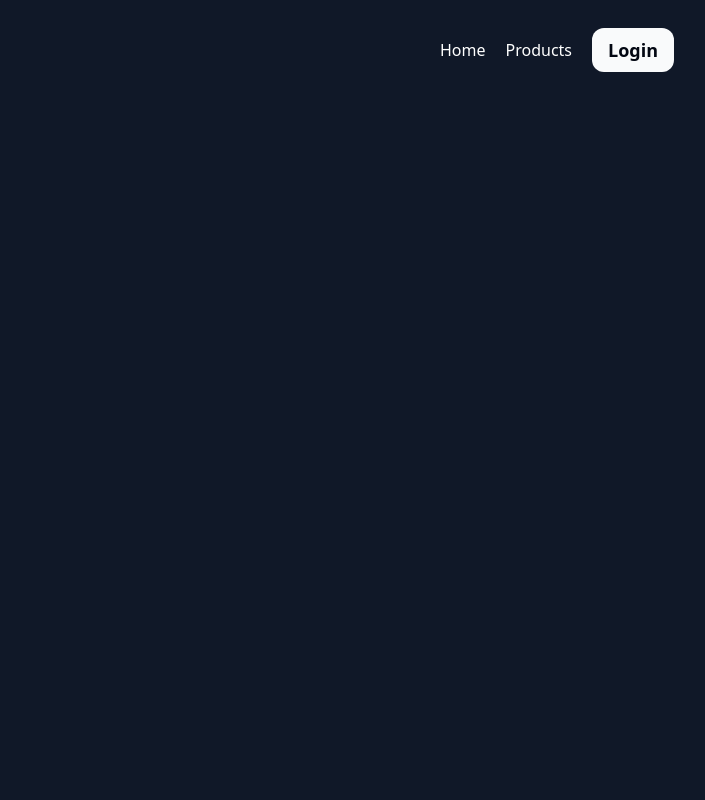
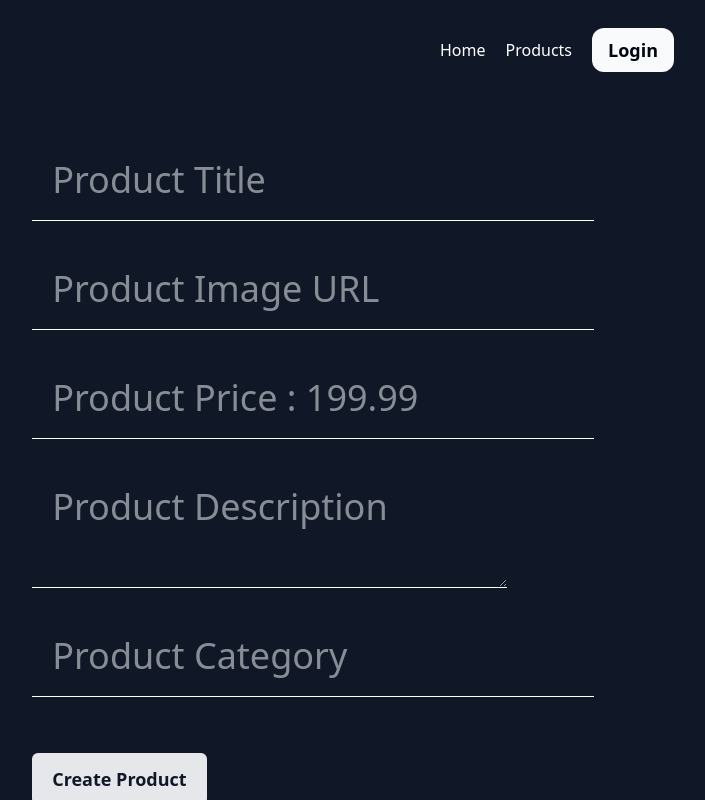
Before and after one commit to AkshatP27/Products_Store, a React (Vite) app in the folder frontend/: page /admin/create-product in a window 1280 px wide. Before the commit this address had no page. Shown: the whole page, without its empty margins (83-788 px from the left). Built offline with nearby package versions, Linux system fonts and the light colour scheme; no server answers.

Commit message:
Product Management & Admin Product CRUD Operations

```diff
--- a/frontend/src/App.jsx
+++ b/frontend/src/App.jsx
@@ -3,17 +3,19 @@ import Mainroutes from "./routes/Mainroutes";
 import Navbar from "./components/Navbar";
 import { asyncCurrentUser } from "./store/actions/userActions";
 import { useDispatch } from "react-redux";
+import { asyncLoadProducts } from "./store/actions/productActions";
 
 const App = () => {
   const dispatch = useDispatch();
 
   useEffect(() => {
     dispatch(asyncCurrentUser());
+    dispatch(asyncLoadProducts());
   }, [])
 
 
   return (
-    <div className="px-[9%] w-screen h-screen bg-gray-900 text-white font-thin">
+    <div className="overflow-auto px-[9%] pb-9 w-screen h-screen bg-gray-900 text-white font-thin">
       <Navbar />
       <Mainroutes />
     </div>
--- a/frontend/src/components/Navbar.jsx
+++ b/frontend/src/components/Navbar.jsx
@@ -1,17 +1,47 @@
 import React from "react";
-import { NavLink } from "react-router-dom";
+import { useDispatch, useSelector } from "react-redux";
+import { NavLink, useNavigate } from "react-router-dom";
+import { asyncLogoutUser } from "../store/actions/userActions";
 
 const Navbar = () => {
+  const user = useSelector((state) => state.userReducer.userData);
+  const dispatch = useDispatch();
+  const navigate = useNavigate();
+
+  const LogOutHandler = () => {
+    dispatch(asyncLogoutUser());
+    navigate("/");
+  };
+
   return (
     <nav className="mb-10 flex justify-center items-center gap-x-5 p-7">
       <NavLink to="/">Home</NavLink>
       <NavLink to="/products">Products</NavLink>
-      <NavLink
-        to="/login"
-        className="font-bold text-lg text-gray-950 bg-gray-50 py-2 px-4 rounded-xl"
-      >
-        Login
-      </NavLink>
+
+      {user && user?.isAdmin && (
+        <NavLink to="/admin/create-product">Create Product</NavLink>
+      )}
+
+      {user ? (
+        <>
+          {/* <NavLink to="/admin/create-product">Create Product</NavLink> */}
+          <button
+            className="cursor-pointer font-bold text-lg text-gray-950 bg-gray-50 py-2 px-4 rounded-xl"
+            onClick={LogOutHandler}
+          >
+            Logout
+          </button>
+        </>
+      ) : (
+        <>
+          <NavLink
+            to="/login"
+            className="cursor-pointer font-bold text-lg text-gray-950 bg-gray-50 py-2 px-4 rounded-xl"
+          >
+            Login
+          </NavLink>
+        </>
+      )}
     </nav>
   );
 };
--- a/frontend/src/pages/Login.jsx
+++ b/frontend/src/pages/Login.jsx
@@ -1,16 +1,18 @@
 import React from "react";
 import { useForm } from "react-hook-form";
 import { nanoid } from "nanoid";
-import { Link } from "react-router-dom";
+import { Link, useNavigate } from "react-router-dom";
 import { useDispatch } from "react-redux";
 import { asyncLoginUser } from "../store/actions/userActions";
 
 const Login = () => {
   const { register, reset, handleSubmit } = useForm();
   const dispatch = useDispatch();
+  const navigate = useNavigate()
 
   const LoginHandler = (user) => {
     dispatch(asyncLoginUser(user));
+    navigate("/products");
   };
 
   return (
--- a/frontend/src/pages/admin/CreateProduct.jsx
+++ b/frontend/src/pages/admin/CreateProduct.jsx
@@ -0,0 +1,64 @@
+import { nanoid } from "nanoid";
+import React from "react";
+import { useForm } from "react-hook-form";
+import { useDispatch } from "react-redux";
+import { useNavigate } from "react-router-dom";
+import { asyncCreateProduct } from "../../store/actions/productActions";
+
+const CreateProduct = () => {
+  const { register, reset, handleSubmit } = useForm();
+  const dispatch = useDispatch();
+  const navigate = useNavigate();
+
+  const CreateProductHandler = (product) => {
+    product.id = nanoid();
+    // console.log(product);
+    dispatch(asyncCreateProduct(product));
+    navigate("/products");
+  };
+
+  return (
+    <div>
+      <form
+        onSubmit={handleSubmit(CreateProductHandler)}
+        className="flex flex-col items-start w-1/2"
+      >
+        <input
+          {...register("title")}
+          className="mb-7 outline-0 border-b p-5 text-4xl"
+          type="text"
+          placeholder="Product Title"
+        />
+        <input
+          {...register("image")}
+          className="mb-7 outline-0 border-b p-5 text-4xl"
+          type="url"
+          placeholder="Product Image URL"
+        />
+        <input
+          {...register("price")}
+          className="mb-7 outline-0 border-b p-5 text-4xl"
+          type="decimal"
+          placeholder="Product Price : 199.99"
+        />
+        <textarea
+          {...register("description")}
+          className="mb-7 outline-0 border-b p-5 text-4xl"
+          type="text"
+          placeholder="Product Description"
+        ></textarea>
+        <input
+          {...register("category")}
+          className="mb-7 outline-0 border-b p-5 text-4xl"
+          type="text"
+          placeholder="Product Category"
+        />
+        <button className="mt-7 bg-gray-200 text-gray-900 py-3 px-5 font-bold text-lg rounded-md">
+          Create Product
+        </button>
+      </form>
+    </div>
+  );
+};
+
+export default CreateProduct;
--- /dev/null
+++ b/frontend/src/pages/admin/ProductDetails.jsx
@@ -0,0 +1,115 @@
+import React from "react";
+import { useForm } from "react-hook-form";
+import { useDispatch, useSelector } from "react-redux";
+import { useNavigate, useParams } from "react-router-dom";
+import {
+  asyncDeleteProduct,
+  asyncUpdateProduct,
+} from "../../store/actions/productActions";
+
+const ProductDetails = () => {
+  const { id } = useParams();
+  // console.log(id);
+  const {
+    productReducer: { productData },
+    userReducer: { userData },
+  } = useSelector((state) => state);
+  const product = productData?.find((product) => product.id == id);
+  // console.log(product, userData);
+
+  const { register, reset, handleSubmit } = useForm({
+    defaultValues: {
+      image: product?.image,
+      title: product?.title,
+      price: product?.price,
+      description: product?.description,
+      category: product?.category,
+    },
+  });
+  const dispatch = useDispatch();
+  const navigate = useNavigate();
+
+  const UpdateProductHandler = (product) => {
+    // console.log(product);
+    dispatch(asyncUpdateProduct(id, product));
+  };
+
+  const DeleteHandler = () => {
+    dispatch(asyncDeleteProduct(id));
+    navigate("/productData");
+  };
+
+  return product ? (
+    <>
+      {/* For both Admin as well as User/Customer */}
+      <div className="w-full flex gap-7 mb-18">
+        <img className="w-1/2 h-1/2 object-cover" src={product.image} alt="" />
+        <div className="w-1/2 h-1/2 px-3">
+          <h1 className="text-7xl font-medium mb-7">{product.title}</h1>
+          <h2 className="mb-10 text-5xl font-normal text-green-500">
+            &#8377;{product.price}
+          </h2>
+          <p className="mb-10 text-2xl">{product.description}</p>
+          <button className="bg-blue-500 px-5 py-3 font-medium text-lg mt-5">
+            Add to Cart
+          </button>
+        </div>
+      </div>
+
+      <hr />
+
+      {/* For Admin only */}
+      {userData && userData?.isAdmin && (
+        <form
+          onSubmit={handleSubmit(UpdateProductHandler)}
+          className="flex flex-col items-start mt-18"
+        >
+          <input
+            {...register("title")}
+            className="mb-7 outline-0 border-b p-5 text-4xl"
+            type="text"
+            placeholder="Product Title"
+          />
+          <input
+            {...register("image")}
+            className="mb-7 outline-0 border-b p-5 text-4xl"
+            type="url"
+            placeholder="Product Image URL"
+          />
+          <input
+            {...register("price")}
+            className="mb-7 outline-0 border-b p-5 text-4xl"
+            type="decimal"
+            placeholder="Product Price : 199.99"
+          />
+          <textarea
+            {...register("description")}
+            className="mb-7 outline-0 border-b p-5 text-4xl"
+            type="text"
+            placeholder="Product Description"
+          ></textarea>
+          <input
+            {...register("category")}
+            className="mb-7 outline-0 border-b p-5 text-4xl"
+            type="text"
+            placeholder="Product Category"
+          />
+          <button className="mt-7 bg-gray-200 text-gray-900 py-3 px-5 font-bold text-lg rounded-md">
+            Update Product Details
+          </button>
+          <button
+            type="button"
+            onClick={DeleteHandler}
+            className="mt-7 bg-red-500 text-gray-900 py-3 px-5 font-bold text-lg rounded-md"
+          >
+            Delete Product
+          </button>
+        </form>
+      )}
+    </>
+  ) : (
+    "Loading..."
+  );
+};
+
+export default ProductDetails;
--- a/frontend/src/routes/Mainroutes.jsx
+++ b/frontend/src/routes/Mainroutes.jsx
@@ -1,19 +1,26 @@
-import React from 'react'
-import { Route, Routes } from 'react-router-dom'
-import Home from '../pages/Home'
-import Products from '../pages/Products'
-import Login from '../pages/Login'
-import Register from '../pages/Register'
+import React from "react";
+import { Route, Routes } from "react-router-dom";
+import Home from "../pages/Home";
+import Products from "../pages/Products";
+import Login from "../pages/Login";
+import Register from "../pages/Register";
+import CreateProduct from "../pages/admin/CreateProduct";
+import ProductDetails from "../pages/admin/ProductDetails";
 
 const Mainroutes = () => {
   return (
     <Routes>
-        <Route path='/' element={<Home />} />
-        <Route path='/products' element={<Products />} />
-        <Route path='/login' element={<Login />} />
-        <Route path='/register' element={<Register />} />
+      {/* Common Routes */}
+      <Route path="/" element={<Home />} />
+      <Route path="/products" element={<Products />} />
+      <Route path="/login" element={<Login />} />
+      <Route path="/register" element={<Register />} />
+      <Route path="/products/:id" element={<ProductDetails />} />
+
+      {/* Admin Routes */}
+      <Route path="/admin/create-product" element={<CreateProduct />} />
     </Routes>
-  )
-}
+  );
+};
 
-export default Mainroutes
+export default Mainroutes;
--- a/frontend/src/store/actions/productActions.jsx
+++ b/frontend/src/store/actions/productActions.jsx
@@ -0,0 +1,38 @@
+import axios from "../../utils/axiosconfig";
+import { loadproduct } from "../reducers/productSlice";
+
+export const asyncCreateProduct = (product) => async (dispatch, getState) => {
+  try {
+    await axios.post("/products", product);
+    dispatch(asyncLoadProducts);
+  } catch (error) {
+    console.log(error);
+  }
+};
+
+export const asyncUpdateProduct = (id, product) => async (dispatch, getState) => {
+  try {
+    await axios.patch("/products/" + id, product);
+    dispatch(asyncLoadProducts);
+  } catch (error) {
+    console.log(error);
+  }
+};
+
+export const asyncDeleteProduct = (id) => async (dispatch, getState) => {
+  try {
+    await axios.delete("/products/" + id);
+    dispatch(asyncLoadProducts);
+  } catch (error) {
+    console.log(error);
+  }
+};
+
+export const asyncLoadProducts = () => async (dispatch, getState) => {
+  try {
+    const { data } = await axios.get("/products");
+    dispatch(loadproduct(data));
+  } catch (error) {
+    console.log(error);
+  }
+};
--- a/frontend/src/store/reducers/userSlice.jsx
+++ b/frontend/src/store/reducers/userSlice.jsx
@@ -1,7 +1,7 @@
 import { createSlice } from "@reduxjs/toolkit";
 
 const initialState = {
-  userData: [],
+  userData: null,
 };
 
 const userSlice = createSlice({
@@ -12,8 +12,11 @@ const userSlice = createSlice({
     loaduser: (state, action) => {
       state.userData = action.payload; //Here 'payload' means 'data'
     },
+    removeuser: (state, action) => {
+      state.userData = null;
+    },
   },
 });
 
 export default userSlice.reducer;
-export const {loaduser} = userSlice.actions
+export const { loaduser, removeuser } = userSlice.actions;
```
Also changed, not shown: frontend/src/pages/Products.jsx (+32 -1 lines), frontend/src/store/actions/userActions.jsx (+5 -7 lines), frontend/src/pages/admin/UpdateProduct.jsx (deleted), 1 other file (tests, documents, lock files or other folders).
